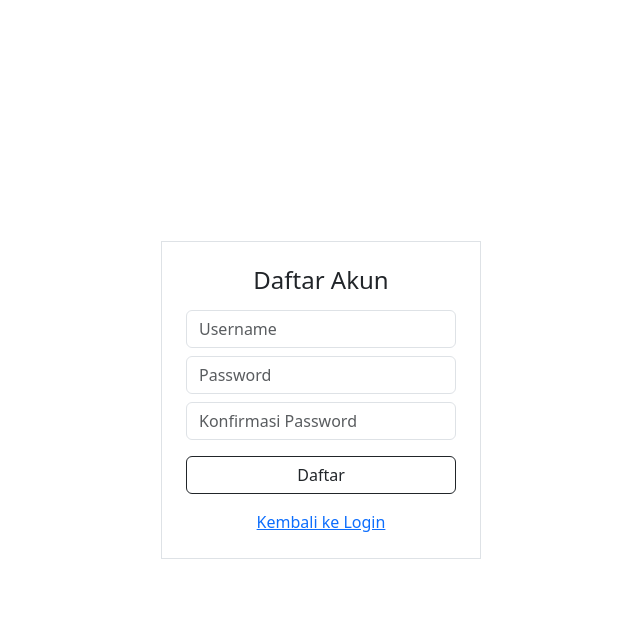
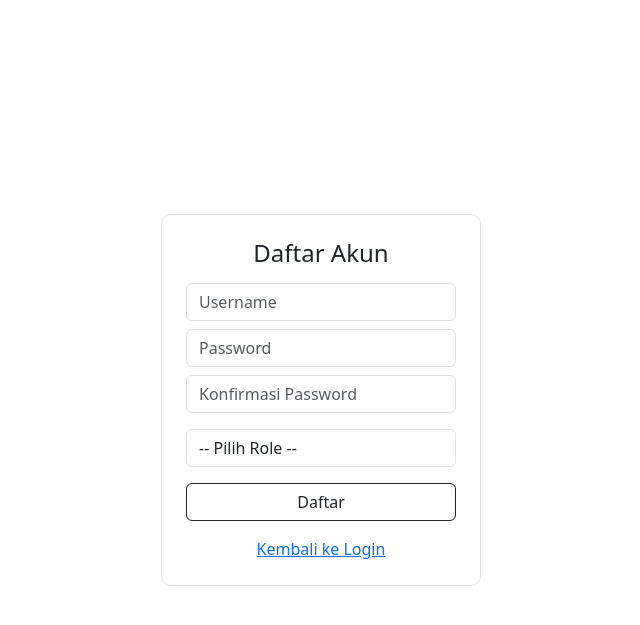
Before and after one commit to wiistore1/koperasi, a PHP site: page /register1.php in a window 1280 px wide. Shown: the top 625 px of the page, without its empty margins (319-959 px from the left). Run offline with PHP 8.4, Linux system fonts and the light colour scheme.

Commit message:
Add files via upload

```diff
--- a/register1.php
+++ b/register1.php
@@ -1,23 +1,28 @@
 <?php
-include 'Koneksi.php';
+include 'Koneksi.php'; // Pastikan file ini ada dan variabel koneksinya bernama $koneksi
 
 if(isset($_POST['daftar'])){
     $username = $_POST['username'];
     $password = $_POST['password'];
     $konfirmasi = $_POST['konfirmasi'];
+    $role = $_POST['role'];
 
-    // validasi
+    // Validasi: Cek apakah password dan konfirmasi cocok
     if($password != $konfirmasi){
         echo "<script>alert('Password tidak sama');</script>";
     } else {
-        $pass_hash = md5($password);
+        // Query INSERT ke tabel 'users'
+        $query = "INSERT INTO users (username, password, role)
+                  VALUES ('$username', '$password', '$role')";
 
-        $query = "INSERT INTO users (username, password, role)
-                  VALUES ('$username', '$pass_hash', 'kasir')";
+        // Eksekusi query
+        $simpan = mysqli_query($koneksi, $query);
 
-        mysqli_query($koneksi, $query);
-
-        echo "<script>alert('Register berhasil'); window.location='login1.php';</script>";
+        if($simpan) {
+            echo "<script>alert('Register berhasil'); window.location='login.php';</script>";
+        } else {
+            echo "<script>alert('Gagal mendaftar: " . mysqli_error($koneksi) . "');</script>";
+        }
     }
 }
 ?>
@@ -28,22 +33,26 @@ if(isset($_POST['daftar'])){
     <title>Register Sistem Kasir</title>
     <link href="https://cdn.jsdelivr.net/npm/bootstrap@5.3.3/dist/css/bootstrap.min.css" rel="stylesheet">
 </head>
-
 <body class="d-flex justify-content-center align-items-center vh-100">
 
-<div class="border p-4" style="width:320px;">
+<div class="border p-4" style="width:320px; border-radius: 10px;">
     <h4 class="text-center mb-3">Daftar Akun</h4>
 
-    <form>
-        <input type="text" class="form-control mb-2" placeholder="Username">
-        <input type="password" class="form-control mb-2" placeholder="Password">
-        <input type="password" class="form-control mb-3" placeholder="Konfirmasi Password">
+    <form method="POST" action="">
+        <input type="text" name="username" class="form-control mb-2" placeholder="Username" required>
+        <input type="password" name="password" class="form-control mb-2" placeholder="Password" required>
+        <input type="password" name="konfirmasi" class="form-control mb-3" placeholder="Konfirmasi Password" required>
+        <select name="role" class="form-control mb-3" required>
+    <option value="">-- Pilih Role --</option>
+    <option value="kasir">Kasir</option>
+    <option value="admin">Admin</option>
+</select>
 
-        <button class="btn btn-outline-dark w-100">Daftar</button>
+        <button type="submit" name="daftar" class="btn btn-outline-dark w-100">Daftar</button>
     </form>
 
     <div class="text-center mt-3">
-        <a href="login1.php">Kembali ke Login</a>
+        <a href="login.php">Kembali ke Login</a>
     </div>
 </div>
 
```
Also changed, not shown: users.sql (added, +75 -0 lines).
